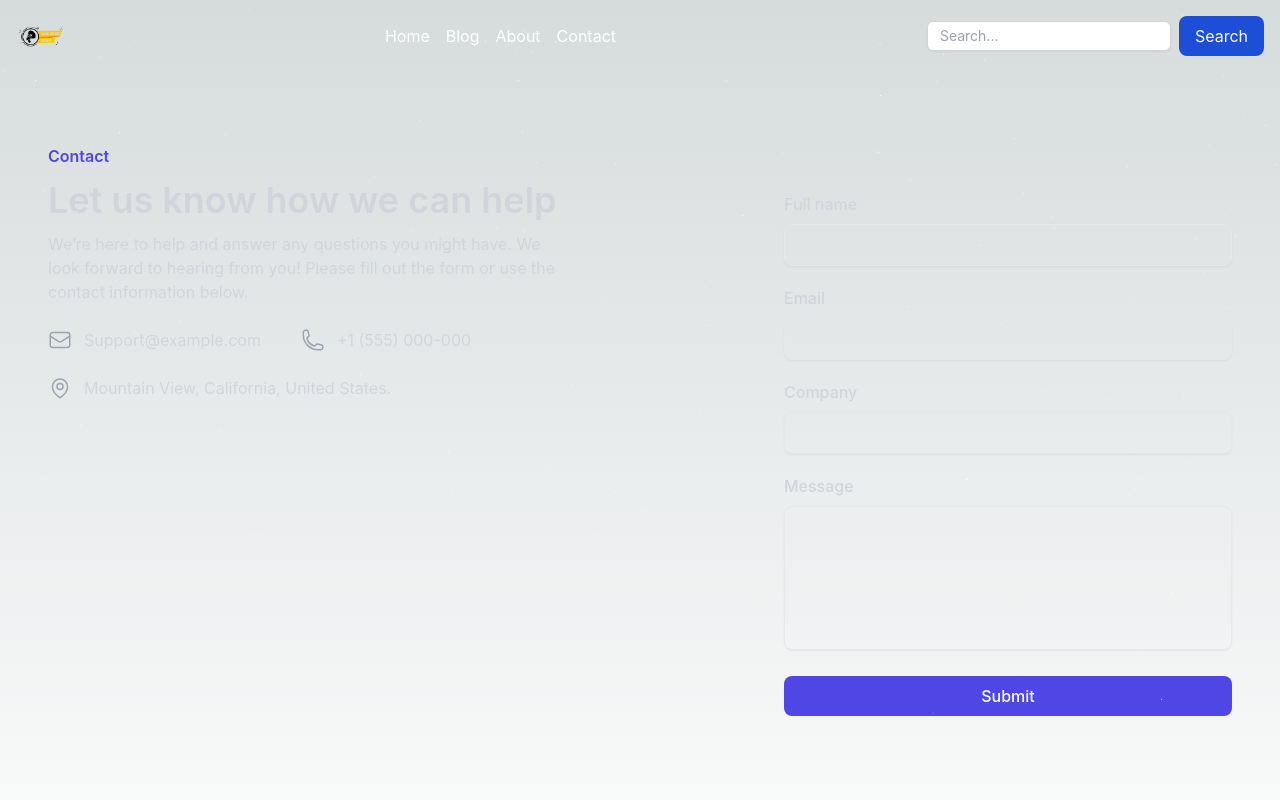
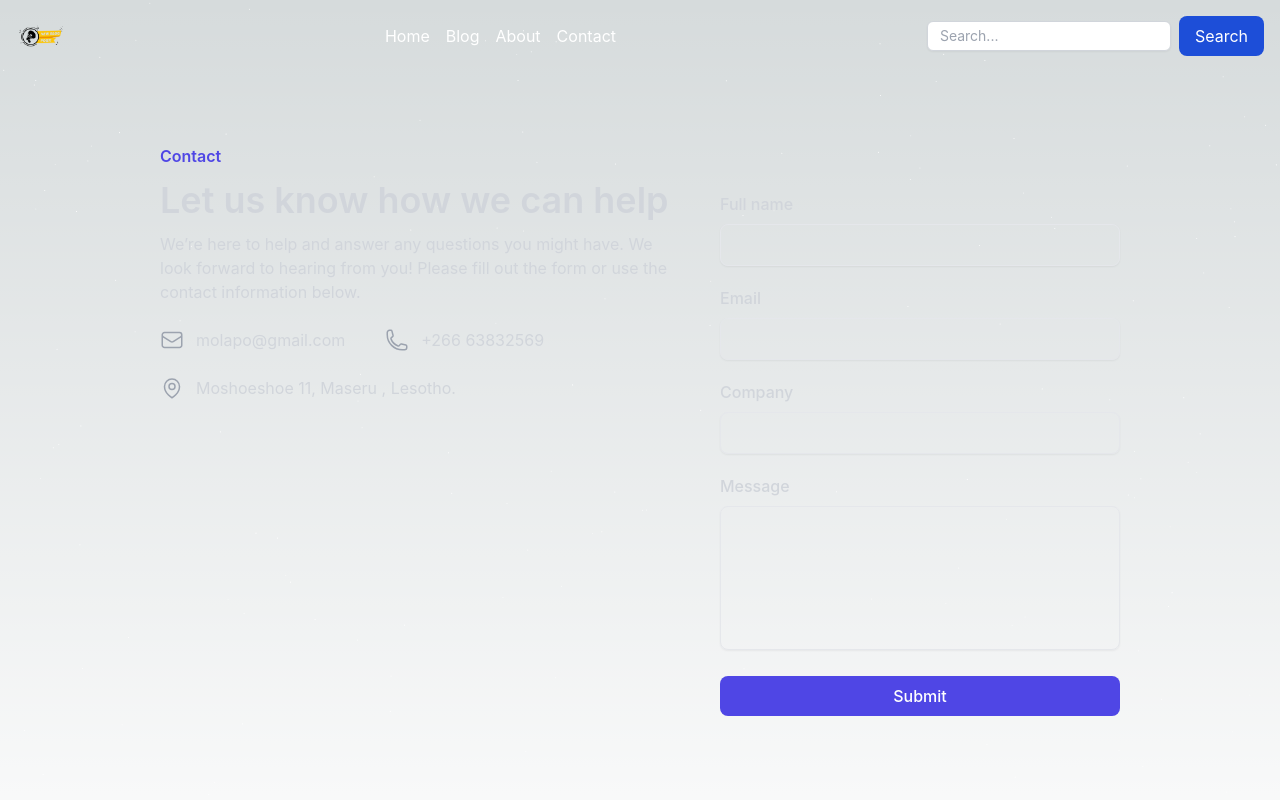
Before and after one commit to Johnny-code77/blog-app, a Next.js app: page /contact in a window 1280 px wide. Shown: the top 800 px of the page. Built offline with nearby package versions, Linux system fonts and the light colour scheme.

Commit message:
contact update

```diff
--- a/components/contact.tsx
+++ b/components/contact.tsx
@@ -20,7 +20,7 @@ const Contact: React.FC = () => {
                     />
                 </svg>
             ),
-            contact: "Support@example.com",
+            contact: "molapo@gmail.com",
         },
         {
             icon: (
@@ -39,7 +39,7 @@ const Contact: React.FC = () => {
                     />
                 </svg>
             ),
-            contact: "+1 (555) 000-000",
+            contact: "+266 63832569",
         },
         {
             icon: (
@@ -63,13 +63,13 @@ const Contact: React.FC = () => {
                     />
                 </svg>
             ),
-            contact: "Mountain View, California, United States.",
+            contact: "Moshoeshoe 11, Maseru , Lesotho.",
         },
     ];
 
     return (
-        <main className="py-14">
-            <div className="max-w-screen-xl mx-auto px-4 text-gray-300 md:px-8">
+        <main className="py-14 relative z-[1000]">
+            <div className="max-w-screen-lg mx-auto px-4 text-gray-300 md:px-8">
                 <div className="max-w-lg mx-auto gap-12 justify-between lg:flex lg:max-w-none">
                     <div className="max-w-lg space-y-3">
                         <h3 className="text-indigo-600 font-semibold">Contact</h3>
--- a/components/home.tsx
+++ b/components/home.tsx
@@ -1,6 +1,5 @@
-// components/home.tsx
 import React from 'react';
-import { mockPosts } from './mockData'; // Import the mock data
+import { mockPosts } from './mockData';
 import PostList from './postlist'; // Adjust the path if needed
 import Link from 'next/link';
 
@@ -35,10 +34,10 @@ const Home: React.FC = () => {
   <div className="grid max-w-screen-xl px-4 py-8 mx-auto lg:gap-8 xl:gap-0 lg:py-16 lg:grid-cols-12">
     <div className="mr-auto place-self-center lg:col-span-7">
       <h1 className="max-w-2xl mb-4 text-4xl font-extrabold tracking-tight leading-none md:text-5xl xl:text-6xl dark:text-white">
-        Payments tool for software companies
+        Welcome To Our Blog
       </h1>
       <p className="max-w-2xl mb-6 font-light text-gray-500 lg:mb-8 md:text-lg lg:text-xl dark:text-gray-400">
-        From checkout to global sales tax compliance, companies around the world use Flowbite to simplify their payment stack.
+      Join our community to learn, grow, and stay informed with valuable tips and resources for success.
       </p>
       <Link href="/login" className="inline-flex items-center justify-center px-5 py-3 mr-3 text-base font-medium text-center text-white rounded-lg bg-primary-700 hover:bg-primary-800 focus:ring-4 focus:ring-primary-300 dark:focus:ring-primary-900">
   Get started
```
